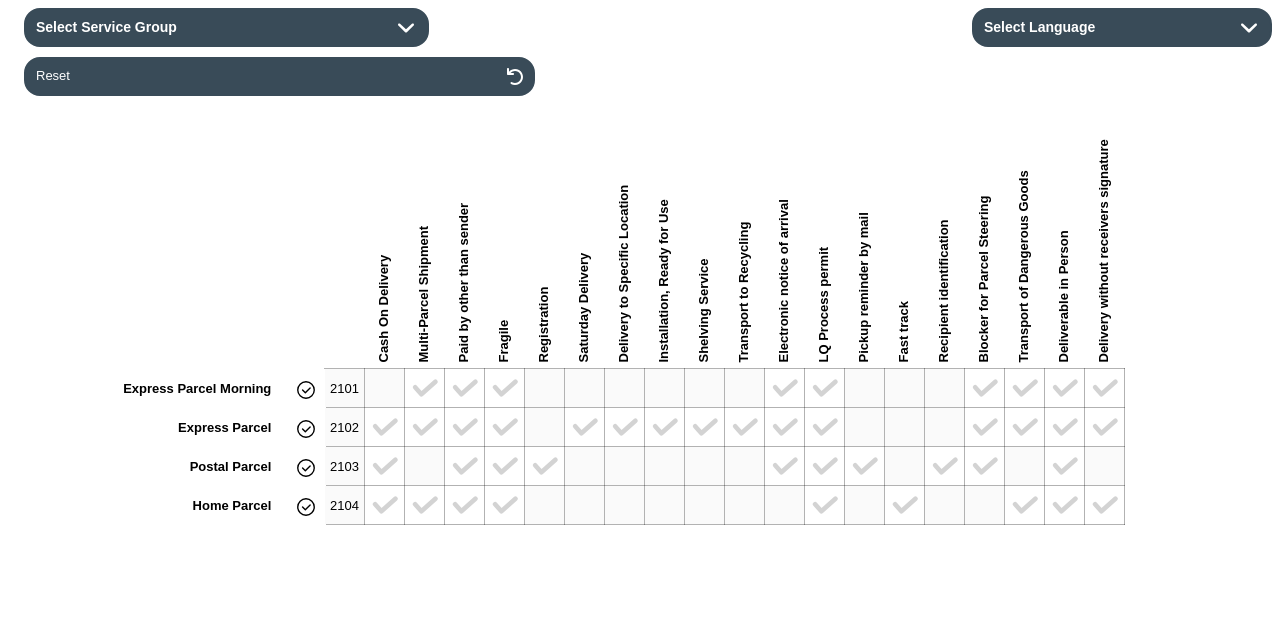
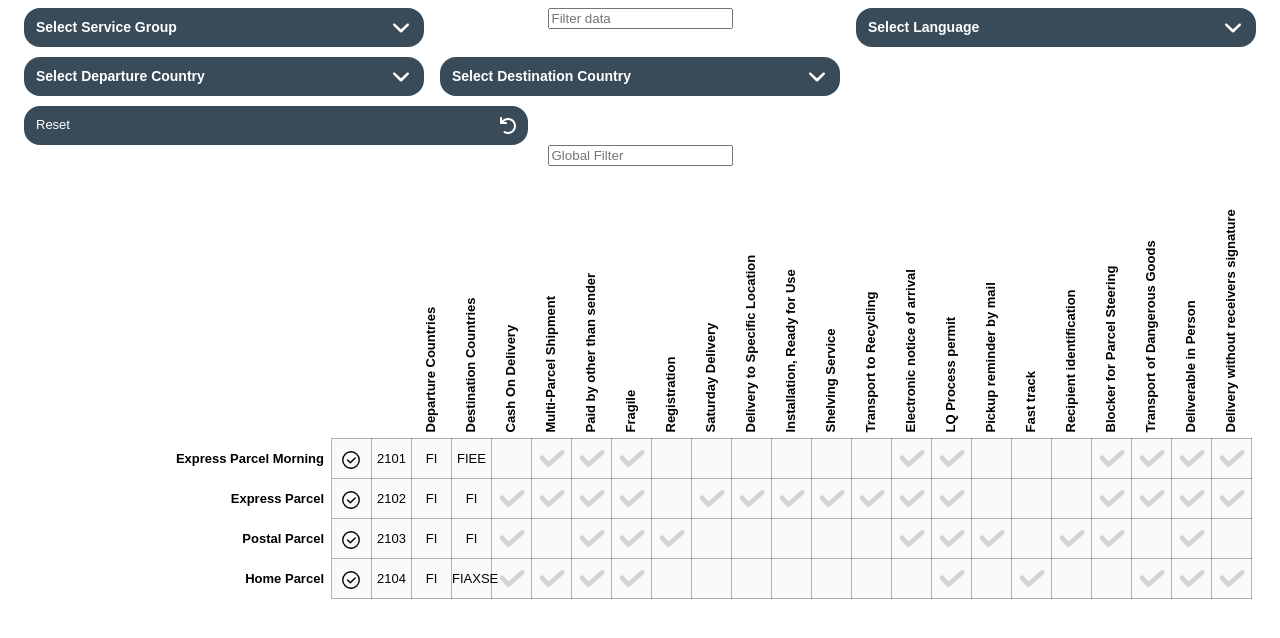
Before and after one commit to samiaalto/ServiceMatrix2, a React (Create React App) app: page / in a window 1280 px wide. Shown: the top 638 px of the page. Built offline with nearby package versions, Linux system fonts and the light colour scheme.

Commit message:
Filters + Country choices

```diff
--- a/package.json
+++ b/package.json
@@ -18,6 +18,7 @@
     "react-scripts": "^4.0.3",
     "react-spring": "9.4.4",
     "react-table": "7.7.0",
+    "react-table-sticky": "1.1.3",
     "react-transition-group": "4.4.2",
     "typejs": "0.1.0",
     "types.js": "1.9.3"
--- a/src/App.tsx
+++ b/src/App.tsx
@@ -4,16 +4,24 @@ import Dropdown from './components/Dropdown';
 import Button from './components/Button';
 import Checkbox from './components/Checkbox';
 import Table from './components/Table';
+import Filter from './components/Filter';
 import additionalServices from './additionalServices.json';
 import services from './services.json';
 import { useTranslation } from 'react-i18next';
 import { Grid, Row, Col } from 'react-flexbox-grid';
+import { useGlobalFilter } from 'react-table';
 
 export default function App() {
   const [selectedItem, setSelectedItem] = useState([]);
   const [rowData, setRowData] = useState([]);
   const [columnData, setColumnData] = useState([]);
   const [checkedState, setCheckedState] = useState([]);
+  const [skipPageReset, setSkipPageReset] = useState(false);
+  const [filteredData, setFilteredData] = useState([]);
+  const [departureCountries, setDepartureCountries] = useState([]);
+  const [destinationCountries, setDestinationCountries] = useState([
+    { id: 0, value: 'FI', additionalInfo: 'FI' },
+  ]);
 
   const { t, i18n } = useTranslation();
 
@@ -37,9 +45,30 @@ export default function App() {
 
   const mapColumns = (additionalServices) => {
     let columns = [
-      { Header: ' ', accessor: 'service', tipText: '', show: true },
-      { Header: ' ', accessor: 'serviceCode', tipText: '', show: true },
-      { Header: 'Service Group', accessor: 'serviceGroup', tipText: '', show: false },
+      { Header: ' ', accessor: 'serviceName', tipText: '', show: true, sticky: 'left' },
+      { Header: ' ', accessor: 'serviceButton', tipText: '', show: true, sticky: 'left' },
+      { Header: ' ', accessor: 'serviceCode', tipText: '', show: true, sticky: 'left' },
+      {
+        Header: 'Departure Countries',
+        accessor: 'departureCountries',
+        tipText: '',
+        show: true,
+        sticky: 'left',
+      },
+      {
+        Header: 'Destination Countries',
+        accessor: 'destinationCountries',
+        tipText: '',
+        show: true,
+        sticky: 'left',
+      },
+      {
+        Header: 'Service Group',
+        accessor: 'serviceGroup',
+        tipText: '',
+        show: false,
+        sticky: 'left',
+      },
     ];
     additionalServices.records.map((record) =>
       columns.push({
@@ -52,6 +81,47 @@ export default function App() {
     );
 
     return setColumnData(columns);
+  };
+
+  const populateCountries = (route) => {
+    let out = [];
+    let countries = [];
+    for (let row of rowData) {
+      for (let country of row[route]) {
+        if (!countries || !countries.includes(country)) {
+          countries.push(country);
+        }
+      }
+    }
+    let index = 0;
+    for (let country of countries) {
+      out.push({ id: index, value: country, additionalInfo: country });
+      index++;
+    }
+    if (route === 'departureCountries') {
+      setDepartureCountries(out);
+    } else {
+      setDestinationCountries(out);
+    }
+    //console.log(out);
+  };
+
+  const onFilterChange = (e) => {
+    const value = e.target.value;
+
+    if (value === '') {
+      setFilteredData(rowData);
+    } else {
+      if (filteredData.length > 0) {
+        const result = rowData.filter((item) => item.destinationCountries.some((e) => e === value));
+
+        setFilteredData(result);
+      } else {
+        const result = rowData.filter((item) => item.destinationCountries.some((e) => e === value));
+
+        setFilteredData(result);
+      }
+    }
   };
 
   const hideColumn = (addon, currentRow, visibleRows) => {
@@ -67,8 +137,6 @@ export default function App() {
     }
     if (emptyCount === rowData.length) {
       //hide column
-      console.log('Hide column ' + addon);
-
       setColumnData((prevState) =>
         prevState.map((item, index) =>
           item.accessor === addon ? { ...item, show: !item.show } : item
@@ -109,9 +177,8 @@ export default function App() {
           value = 'X';
         }
 
+        setSkipPageReset(true);
         hideColumn(key, e.row, '');
-
-        //setSkipPageReset(true);
         setRowData((old) =>
           old.map((row, index) => {
             if (index === e.row) {
@@ -134,13 +201,8 @@ export default function App() {
     for (let record of services.records) {
       let service = {};
       let checks = {};
-      service['service'] = (
-        //<Grid fluid className="serviceContainer">
-        <Row>
-          <Col xs={10} className="serviceNameDiv">
-            <span className="serviceName">{t(record.ServiceCode)}</span>
-          </Col>
-          <Col xs={2} className="serviceButton">
+      service['serviceName'] = t(record.ServiceCode);
+      service['serviceButton'] = (
         <Button
           title=""
           type="select"
@@ -148,12 +210,40 @@ export default function App() {
             handleButtonClick(e);
           }}
         />
-          </Col>
-        </Row>
+      );
+      //service['service'] = (
+      //<Grid fluid className="serviceContainer">
+      //  <Row>
+      //    <Col xs={10} className="serviceNameDiv">
+      //      <span className="serviceName">{t(record.ServiceCode)}</span>
+      //    </Col>
+      //    <Col xs={2} className="serviceButton">
+      //      <Button
+      //        title=""
+      //        type="select"
+      //        onClick={(e) => {
+      //          handleButtonClick(e);
+      //        }}
+      //      />
+      //    </Col>
+      //  </Row>
       //</Grid>
-      );
+      //);
       service['serviceCode'] = record.ServiceCode;
       service['serviceGroup'] = t(record.ServiceGroup);
+
+      let depCountries = [];
+      let destCountries = [];
+
+      for (let route of record.Routes) {
+        depCountries.push(route.DepartureCountry);
+        for (let destination of route.DestinationCountries) {
+          destCountries.push(destination.Country);
+        }
+      }
+      service['departureCountries'] = depCountries;
+      service['destinationCountries'] = destCountries;
+
       for (let addon of additionalServices.records) {
         if (record.AdditionalServices.some((e) => e.Addon === addon.ServiceCode)) {
           checks[addon.ServiceCode] = false;
@@ -178,8 +268,11 @@ export default function App() {
   }, []);
 
   useEffect(() => {
-    console.log(columnData);
-  }, [columnData]);
+    setSkipPageReset(false);
+    populateCountries('departureCountries');
+    populateCountries('destinationCountries');
+    //console.log(rowData);
+  }, [rowData, columnData]);
 
   //const data = useMemo(() => mapRows(services), []);
 
@@ -228,7 +321,10 @@ export default function App() {
               }}
             />
           </Col>
-          <Col xs={6} sm={4} smOffset={3} md={3} mdOffset={5}>
+          <Col xs={6} sm={4}>
+            <Filter placeHolder="Filter data" onChange={onFilterChange} />
+          </Col>
+          <Col xs={6} sm={4}>
             <Dropdown
               title={t("'Select Language'")}
               items={langs}
@@ -238,6 +334,29 @@ export default function App() {
               }}
             />
           </Col>
+        </Row>
+        <Row>
+          <Col xs={6} sm={4}>
+            <Dropdown
+              title={t("'Select Departure Country'")}
+              items={departureCountries}
+              multiSelect={false}
+              onChange={(e) => {
+                console.log(e);
+              }}
+            />
+          </Col>
+          <Col xs={6} sm={4}>
+            <Dropdown
+              title={t("'Select Destination Country'")}
+              items={destinationCountries}
+              multiSelect={false}
+              onChange={(e) => {
+                console.log(e);
+              }}
+            />
+          </Col>
+          <Col xs={6} sm={4}></Col>
         </Row>
         <Row>
           <Col xs={6} sm={5}>
@@ -253,7 +372,7 @@ export default function App() {
         <div className="content">
           <Table
             columns={columnData}
-            data={rowData}
+            data={filteredData.length > 0 ? filteredData : rowData}
             onClick={onClick}
             updateMyData={updateMyData}
           />
--- /dev/null
+++ b/src/components/Filter.tsx
@@ -0,0 +1,15 @@
+interface filterProps {
+  value: string;
+  placeHolder: string;
+  onChange: (item) => void;
+}
+
+const Filter = ({ placeHolder, onChange, value }: filterProps) => {
+  return (
+    <div className="filter-wrapper">
+      <input id="filter" value={value} placeholder={placeHolder} onChange={onChange} />
+    </div>
+  );
+};
+
+export default Filter;
--- /dev/null
+++ b/src/components/GlobalFilter.tsx
@@ -0,0 +1,18 @@
+interface globalFilterProps {
+  filter: string;
+  setFilter: (e) => void;
+}
+
+const GlobalFilter = ({ filter, setFilter }: globalFilterProps) => {
+  return (
+    <span>
+      <input
+        value={filter || ''}
+        onChange={(e) => setFilter(e.target.value)}
+        placeholder="Global Filter"
+      />
+    </span>
+  );
+};
+
+export default GlobalFilter;
--- a/src/components/Table.jsx
+++ b/src/components/Table.jsx
@@ -1,5 +1,7 @@
-import { useTable } from 'react-table';
-
+import { useTable, useBlockLayout, useAsyncDebounce, useGlobalFilter } from 'react-table';
+import { useState } from 'react';
+import { useSticky } from 'react-table-sticky';
+import GlobalFilter from './GlobalFilter';
 import './styles/Table_styles.css';
 
 function Table({ columns, data, updateMyData, skipPageReset, onClick, checked }) {
@@ -10,7 +12,16 @@ function Table({ columns, data, updateMyData, skipPageReset, onClick, checked })
     }),
   };
 
-  const { getTableProps, getTableBodyProps, headerGroups, rows, prepareRow, state } = useTable({
+  const {
+    getTableProps,
+    getTableBodyProps,
+    headerGroups,
+    rows,
+    prepareRow,
+    state,
+    setGlobalFilter,
+  } = useTable(
+    {
       columns,
       data,
       initialState,
@@ -18,9 +29,15 @@ function Table({ columns, data, updateMyData, skipPageReset, onClick, checked })
       onClick,
       checked,
       autoResetPage: !skipPageReset,
-  });
+    },
+    useGlobalFilter
+  );
+
+  const { globalFilter } = state;
   // Render the UI for your table
   return (
+    <>
+      <GlobalFilter filter={globalFilter} setFilter={setGlobalFilter} />
       <table {...getTableProps()}>
         <thead>
           {headerGroups.map((headerGroup) => (
@@ -28,7 +45,7 @@ function Table({ columns, data, updateMyData, skipPageReset, onClick, checked })
               {headerGroup.headers.map((column, index) => {
                 if (column.id === 'service') {
                   return (
-                  <th className="headerTitle tooltip left" {...column.getHeaderProps()}>
+                    <th className="headerTitle tooltip left fixColumn" {...column.getHeaderProps()}>
                       <div> {column.render('Header')} </div>
                       {headerGroup.headers[index].tipText && (
                         <span>{headerGroup.headers[index].tipText}</span>
@@ -55,9 +72,9 @@ function Table({ columns, data, updateMyData, skipPageReset, onClick, checked })
             return (
               <tr {...row.getRowProps()}>
                 {row.cells.map((cell) => {
-                if (cell.column.id === 'service') {
+                  if (cell.column.id === 'serviceName') {
                     return (
-                    <td className="service" pinleft="true" {...cell.getCellProps()}>
+                      <td className="service" {...cell.getCellProps()}>
                         {cell.render('Cell')}
                       </td>
                     );
@@ -79,6 +96,7 @@ function Table({ columns, data, updateMyData, skipPageReset, onClick, checked })
           })}
         </tbody>
       </table>
+    </>
   );
 }
 
--- a/src/components/styles/Button_styles.css
+++ b/src/components/styles/Button_styles.css
@@ -5,7 +5,7 @@
   --reset-button-hover-color: rgb(255, 194, 38);
   --clipboard-button-bg: #6c757d;
   --clipboard-button-border: 2px solid #6c757d;
-  --select-button-bg: transparent;
+  --select-button-bg: transparent !important;
   --select-button-border: 0;
   --select-button-hover-bg: #394b58;
   --speed: 0.3s ease-in-out;
--- a/src/components/styles/Checkbox_styles.css
+++ b/src/components/styles/Checkbox_styles.css
@@ -26,7 +26,7 @@ input[type='checkbox'] {
   width: 100%;
   padding: 0;
   margin: 0;
-  background-color: rgba(255, 255, 255, 0);
+  background-color: transparent !important;
 }
 
 .checkboxLabel {
@@ -39,6 +39,7 @@ input[type='checkbox'] {
   align-items: center;
   justify-content: center;
   background-color: rgba(255, 255, 255, 0);
+  transition: all var(--speed);
 }
 
 .checkboxLabel svg {
--- a/src/components/styles/Table_styles.css
+++ b/src/components/styles/Table_styles.css
@@ -12,14 +12,14 @@ th.headerTitle > div {
   width: 0px !important;
 }
 
-.serviceContainer {
-  padding: 0;
-}
-
-.serviceName {
+.service {
   white-space: nowrap;
   font-weight: 700;
-  align-self: flex-end;
+  text-align: right;
+  padding-right: 7px;
+  height: 39px;
+  min-width: 300px;
+  max-width: 300px;
 }
 
 td.service {
@@ -27,23 +27,6 @@ td.service {
   border-bottom: 0;
   border-top: 0;
   background-color: #fff;
-}
-
-.serviceNameDiv {
-  align-self: center;
-  text-align: right;
-  padding: 0;
-}
-
-.serviceButton {
-  padding: 0 0 0 5px;
-}
-
-.service {
-  padding: 0;
-  height: 39px;
-  min-width: 300px;
-  max-width: 300px;
 }
 
 tr {
@@ -85,7 +68,6 @@ td {
 table {
   border-spacing: 0;
   border-collapse: collapse;
-  overflow: hidden;
   z-index: 1;
 }
 
@@ -153,9 +135,3 @@ th:hover::after {
   width: 100%;
   z-index: -1;
 }
-
-tbody {
-  width: calc(200px);
-  overflow: auto;
-  table-layout: fixed;
-}
--- a/src/styles.css
+++ b/src/styles.css
@@ -7,10 +7,9 @@
 html,
 body {
   overflow: hidden;
-  width: 100vw;
 }
 
 .content {
   margin-right: 0;
-  overflow: auto;
+  overflow-y: hidden !important;
 }
--- a/src/translations/loadLanguages.tsx
+++ b/src/translations/loadLanguages.tsx
@@ -2,6 +2,8 @@ import additionalServices from '../additionalServices.json';
 import services from '../services.json';
 
 let en = {
+  "'Select Departure Country'": 'Select Departure Country',
+  "'Select Destination Country'": 'Select Destination Country',
   "'Select Language'": 'Select Language',
   "'Select Service Group'": 'Select Service Group',
   "'Parcel Services'": 'Parcel Services',
@@ -14,6 +16,8 @@ let en = {
 };
 
 let fi = {
+  "'Select Departure Country'": 'Valitse lähtömaa',
+  "'Select Destination Country'": 'Valitse kohdemaa',
   "'Select Language'": 'Valitse kieli',
   "'Select Service Group'": 'Valitse tuoteryhmä',
   "'Parcel Services'": 'Pakettipalvelut',
```
Also changed, not shown: src/services.json (+26 -2 lines). Lines whose indentation alone changed are shown as unchanged.
